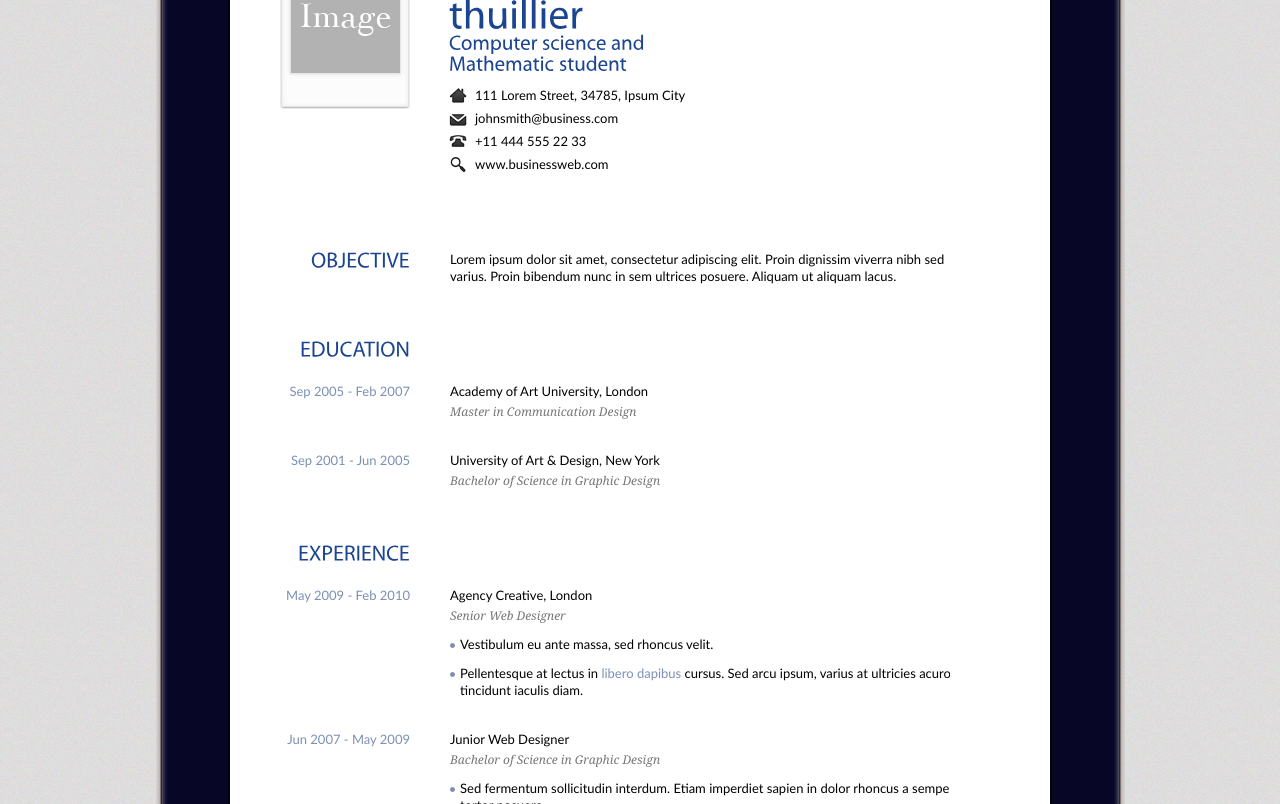
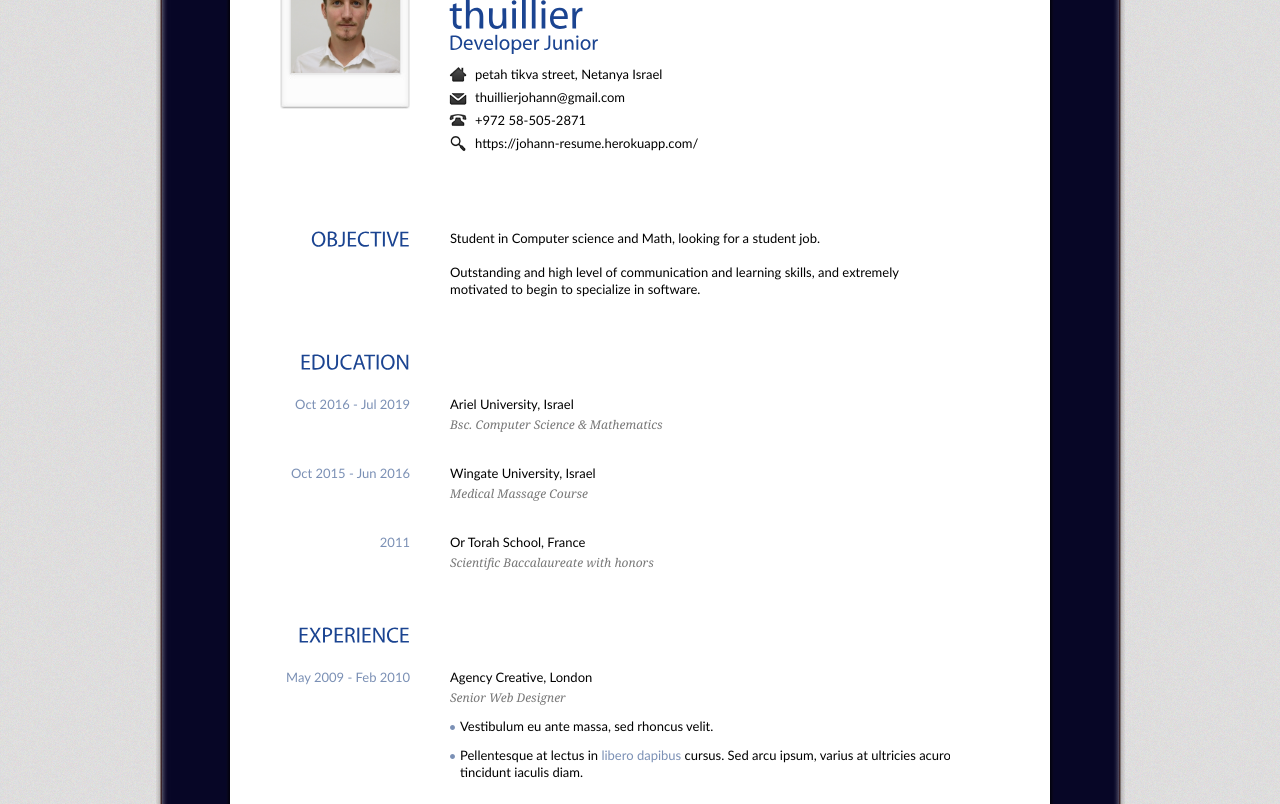
Before and after one commit to johant93/Resume, a website: page index.html in a window 1280 px wide. Shown: the part 323-1127 px from the top of the page. Drawn offline with Linux system fonts and the light colour scheme.

Commit message:
icon, image updates

```diff
--- a/index.html
+++ b/index.html
@@ -33,17 +33,17 @@
       <div id="paper-mid">
         <div class="entry">
           <!-- Begin Image -->
-          <img class="portrait" src="public/images/image.jpg" alt="John Smith" />
+          <img class="portrait" src="public/images/photoProfile.jpg" alt="John Smith" />
           <!-- End Image -->
           <!-- Begin Personal Information -->
           <div class="self">
             <h1 class="name">Johann thuillier<br />
-              <span>Computer science and Mathematic student</span></h1>
+              <span>Developer Junior</span></h1>
             <ul>
-              <li class="ad">111 Lorem Street, 34785, Ipsum City</li>
-              <li class="mail">johnsmith@business.com</li>
-              <li class="tel">+11 444 555 22 33</li>
-              <li class="web">www.businessweb.com</li>
+              <li class="ad">petah tikva street, Netanya Israel</li>
+              <li class="mail">thuillierjohann@gmail.com</li>
+              <li class="tel">+972 58-505-2871</li>
+              <li class="web">https://johann-resume.herokuapp.com/</li>
             </ul>
           </div>
           <!-- End Personal Information -->
@@ -52,8 +52,8 @@
             <ul>
               <li><a class='north' href="#" title="Download .pdf"><img src="public/images/icn-save.jpg" alt="Download the pdf version" /></a></li>
               <li><a class='north' href="javascript:window.print()" title="Print"><img src="public/images/icn-print.jpg" alt="" /></a></li>
-              <li><a class='north' id="contact" href="contact/index.html" title="Contact Me"><img src="public/images/icn-contact.jpg" alt="" /></a></li>
-              <li><a class='north' href="#" title="Follow me on Twitter"><img src="public/images/icn-twitter.jpg" alt="" /></a></li>
+              <li><a class='north' id="contact" href="public/contact/contact.html" title="Contact Me"><img src="public/images/icn-contact.jpg" alt="" /></a></li>
+              <li><a class='north' href="https://github.com/johant93" title="Follow me"><img src="public/images/icn-github.png" alt="" /></a></li>
               <li><a class='north' href="#" title="My Facebook Profile"><img src="public/images/icn-facebook.jpg" alt="" /></a></li>
             </ul>
           </div>
@@ -62,21 +62,29 @@
         <!-- Begin 1st Row -->
         <div class="entry">
           <h2>OBJECTIVE</h2>
-          <p>Lorem ipsum dolor sit amet, consectetur adipiscing elit. Proin dignissim viverra nibh sed varius. Proin bibendum nunc in sem ultrices posuere. Aliquam ut aliquam lacus.</p>
+          <p>Student in Computer science and Math, looking for a student job.</p>
+          <br><br>
+          <p>  Outstanding and high level of communication and learning skills, and extremely motivated
+            to begin to specialize in software.</p>
         </div>
         <!-- End 1st Row -->
         <!-- Begin 2nd Row -->
         <div class="entry">
           <h2>EDUCATION</h2>
           <div class="content">
-            <h3>Sep 2005 - Feb 2007</h3>
-            <p>Academy of Art University, London <br />
-              <em>Master in Communication Design</em></p>
+            <h3>Oct 2016 - Jul 2019</h3>
+            <p>Ariel University, Israel <br />
+              <em>Bsc. Computer Science &amp; Mathematics</em></p>
           </div>
           <div class="content">
-            <h3>Sep 2001 - Jun 2005</h3>
-            <p>University of Art &amp; Design, New York <br />
-              <em>Bachelor of Science in Graphic Design</em></p>
+            <h3>Oct 2015 - Jun 2016</h3>
+            <p>Wingate University, Israel <br />
+              <em>Medical Massage Course</em></p>
+          </div>
+          <div class="content">
+            <h3>2011</h3>
+            <p>Or Torah School, France <br />
+              <em>Scientific Baccalaureate with honors </em></p>
           </div>
         </div>
         <!-- End 2nd Row -->
```
Also changed, not shown: public/contact/contact.html (renamed from public/contact/index.html), public/images/icn-github.png (added), public/images/photoProfile.jpg (added), 1 other file.
